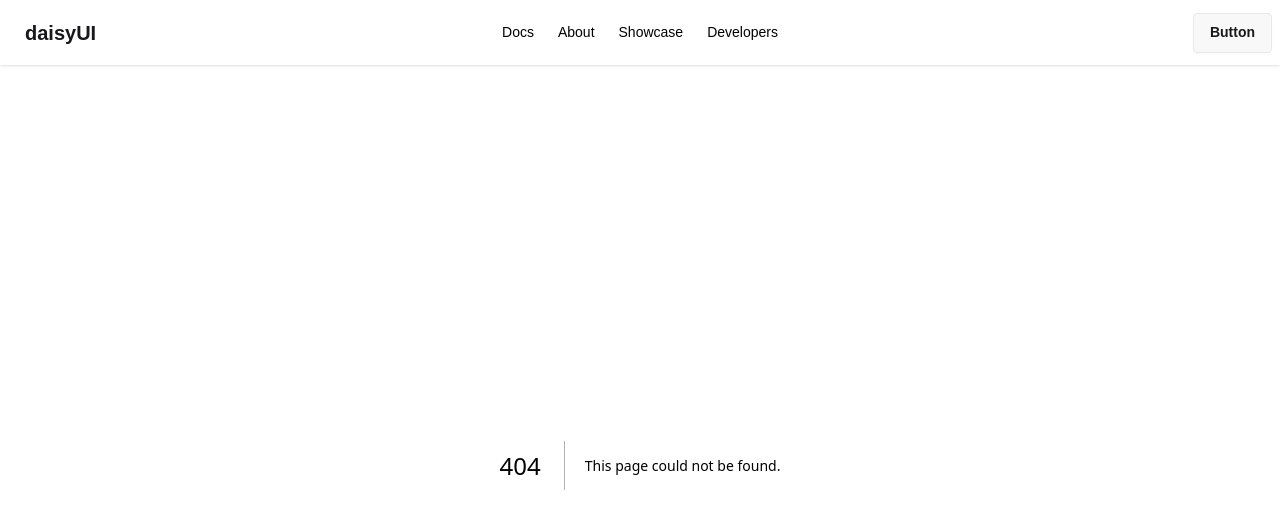
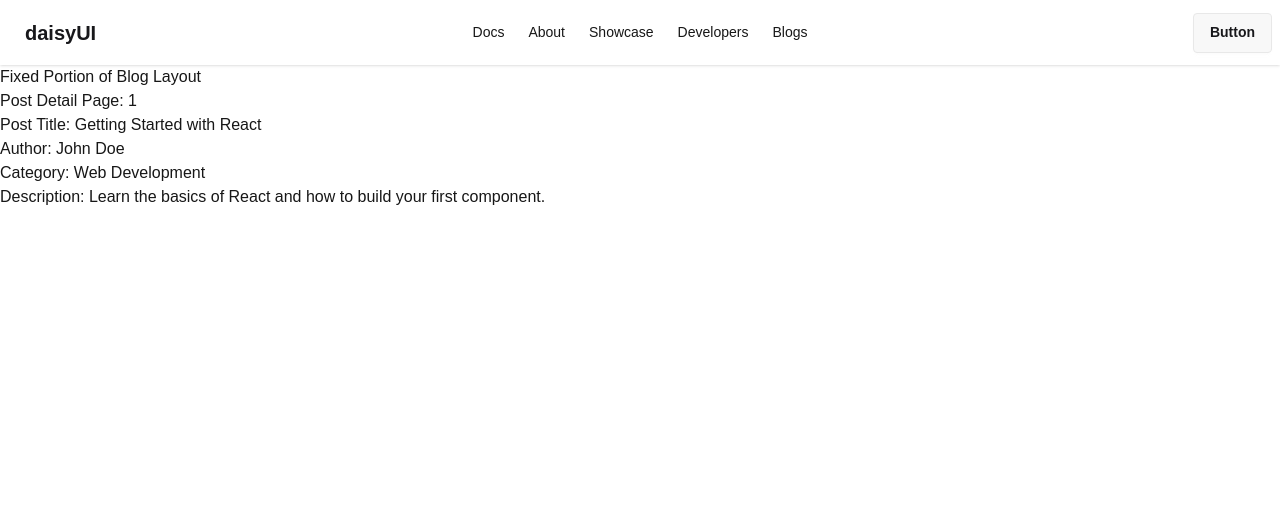
Before and after one commit to FarhanTips/Next_JS, a Next.js app in the folder 1. Next JS Foundation and Routing/my-nex-js-app/: page /blogs/1 in a window 1280 px wide. Before the commit this address had no page. Shown: the top 528 px of the page. Built offline with nearby package versions, Linux system fonts and the light colour scheme.

Commit message:
Dynamic Routing and nested layout

```diff
--- /dev/null
+++ b/1. Next JS Foundation and Routing/my-nex-js-app/src/app/blogs/[slug]/page.jsx
@@ -0,0 +1,86 @@
+// import React from 'react';
+
+
+// Fetch data from API instead of using static data like down.
+const blogsData = [
+  {
+    id: 1,
+    title: "Getting Started with React",
+    author: "John Doe",
+    category: "Web Development",
+    description: "Learn the basics of React and how to build your first component.",
+    date: "2026-09-01"
+  },
+  {
+    id: 2,
+    title: "Understanding JavaScript Promises",
+    author: "Sarah Khan",
+    category: "JavaScript",
+    description: "A beginner-friendly guide to understanding promises and asynchronous JavaScript.",
+    date: "2026-09-03"
+  },
+  {
+    id: 3,
+    title: "Why TypeScript Is Useful",
+    author: "Michael Smith",
+    category: "TypeScript",
+    description: "Explore how TypeScript makes JavaScript projects safer and easier to maintain.",
+    date: "2026-09-05"
+  },
+  {
+    id: 4,
+    title: "Introduction to Tailwind CSS",
+    author: "Emma Wilson",
+    category: "CSS",
+    description: "Learn how to create modern user interfaces quickly with Tailwind CSS.",
+    date: "2026-09-07"
+  },
+  {
+    id: 5,
+    title: "How APIs Work",
+    author: "David Rahman",
+    category: "Backend",
+    description: "Understand what APIs are and how frontend applications communicate with servers.",
+    date: "2026-09-10"
+  },
+  {
+    id: 6,
+    title: "Beginner's Guide to Git and GitHub",
+    author: "Ayesha Noor",
+    category: "Programming",
+    description: "Learn the essential Git commands and how to manage projects with GitHub.",
+    date: "2026-09-12"
+  },
+  {
+    id: 7,
+    title: "Building Your First Full-Stack App",
+    author: "Daniel Lee",
+    category: "Full Stack",
+    description: "A practical introduction to connecting a frontend application with a backend API.",
+    date: "2026-09-15"
+  }
+];
+
+const PostDetailPage = async ({params}) => {
+    const {slug} = await params;
+    const post = blogsData.find(post => post.id === parseInt(slug));
+    // console.log(typeof slug, post)
+    // const post = blogsData[`${parseInt(slug)-1}`]; This way can be done.
+
+    return (
+        <div>
+            <h2>Post Detail Page: {slug}</h2>
+
+            {
+                post && <div>
+                <p>Post Title: {post.title}</p>
+                <p>Author: {post.author}</p>
+                <p>Category: {post.category}</p>
+                <p>Description: {post.description}</p>
+                </div>
+            }
+        </div>
+    );
+};
+
+export default PostDetailPage;
--- /dev/null
+++ b/1. Next JS Foundation and Routing/my-nex-js-app/src/app/blogs/layout.jsx
@@ -0,0 +1,12 @@
+
+
+const BlogLayout = ({children}) => {
+    return (
+        <div>
+            <h2>Fixed Portion of Blog Layout</h2>
+            <div>{children}</div>
+        </div>
+    );
+};
+
+export default BlogLayout;
--- /dev/null
+++ b/1. Next JS Foundation and Routing/my-nex-js-app/src/app/blogs/page.jsx
@@ -0,0 +1,75 @@
+import React from 'react';
+import Post from '../components/post';
+
+
+const blogsData = [
+  {
+    id: 1,
+    title: "Getting Started with React",
+    author: "John Doe",
+    category: "Web Development",
+    description: "Learn the basics of React and how to build your first component.",
+    date: "2026-09-01"
+  },
+  {
+    id: 2,
+    title: "Understanding JavaScript Promises",
+    author: "Sarah Khan",
+    category: "JavaScript",
+    description: "A beginner-friendly guide to understanding promises and asynchronous JavaScript.",
+    date: "2026-09-03"
+  },
+  {
+    id: 3,
+    title: "Why TypeScript Is Useful",
+    author: "Michael Smith",
+    category: "TypeScript",
+    description: "Explore how TypeScript makes JavaScript projects safer and easier to maintain.",
+    date: "2026-09-05"
+  },
+  {
+    id: 4,
+    title: "Introduction to Tailwind CSS",
+    author: "Emma Wilson",
+    category: "CSS",
+    description: "Learn how to create modern user interfaces quickly with Tailwind CSS.",
+    date: "2026-09-07"
+  },
+  {
+    id: 5,
+    title: "How APIs Work",
+    author: "David Rahman",
+    category: "Backend",
+    description: "Understand what APIs are and how frontend applications communicate with servers.",
+    date: "2026-09-10"
+  },
+  {
+    id: 6,
+    title: "Beginner's Guide to Git and GitHub",
+    author: "Ayesha Noor",
+    category: "Programming",
+    description: "Learn the essential Git commands and how to manage projects with GitHub.",
+    date: "2026-09-12"
+  },
+  {
+    id: 7,
+    title: "Building Your First Full-Stack App",
+    author: "Daniel Lee",
+    category: "Full Stack",
+    description: "A practical introduction to connecting a frontend application with a backend API.",
+    date: "2026-09-15"
+  }
+];
+const BlogsPage = () => {
+    return (
+        <div>
+            <h2>Our Blogs</h2>
+            {
+                blogsData.map(post => <Post key={post.id} post={post}></Post>)
+            }
+
+        </div>
+    );
+};
+
+export default BlogsPage;
--- a/1. Next JS Foundation and Routing/my-nex-js-app/src/app/components/navbar.jsx
+++ b/1. Next JS Foundation and Routing/my-nex-js-app/src/app/components/navbar.jsx
@@ -11,6 +11,7 @@ const Nav = () => {
         <li><Link href="/about">About</Link></li>
         <li><Link href="/showcase">Showcase</Link></li>
         <li><Link href="/about/developers">Developers</Link></li>
+        <li><Link href="/blogs">Blogs</Link></li>
 
     </>
     return (
--- /dev/null
+++ b/1. Next JS Foundation and Routing/my-nex-js-app/src/app/components/post.jsx
@@ -0,0 +1,20 @@
+import Link from 'next/link';
+import React from 'react';
+
+const Post = ({ post }) => {
+    return (
+        <div className="card bg-base-100 w-96 shadow-sm">
+            <div className="card-body">
+                <h2 className="card-title">{post.title}</h2>
+                <p>{post.description}</p>
+                <div className="card-actions justify-end">
+                    <Link href={`/blogs/${post.id}`}>
+                        <button className="btn btn-primary">Show Details</button>
+                    </Link>
+                </div>
+            </div>
+        </div>
+    );
+};
+
+export default Post;
```
